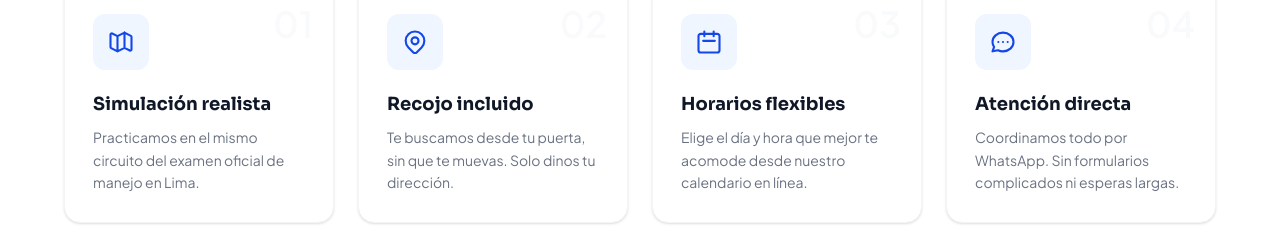
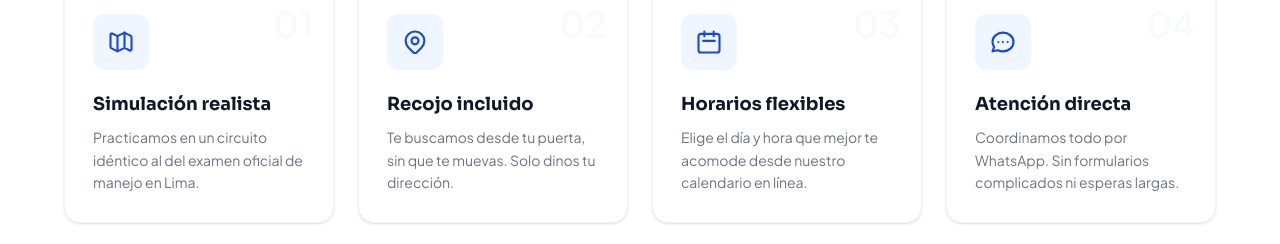
Before and after one commit to cjcasabonne/simulacro-manejo, a Next.js app: page / in a window 1280 px wide. Shown: the part 1100-1344 px from the top of the page. Built offline with nearby package versions, Linux system fonts and the light colour scheme.

Commit message:
Update BenefitsSection.tsx

```diff
--- a/src/components/landing/BenefitsSection.tsx
+++ b/src/components/landing/BenefitsSection.tsx
@@ -1,7 +1,7 @@
 const benefits = [
   {
     title: 'Simulación realista',
-    description: 'Practicamos en el mismo circuito del examen oficial de manejo en Lima.',
+    description: 'Practicamos en un circuito idéntico al del examen oficial de manejo en Lima.',
     icon: (
       <svg className="w-7 h-7" fill="none" stroke="currentColor" strokeWidth={1.8} viewBox="0 0 24 24">
         <path strokeLinecap="round" strokeLinejoin="round"
```
